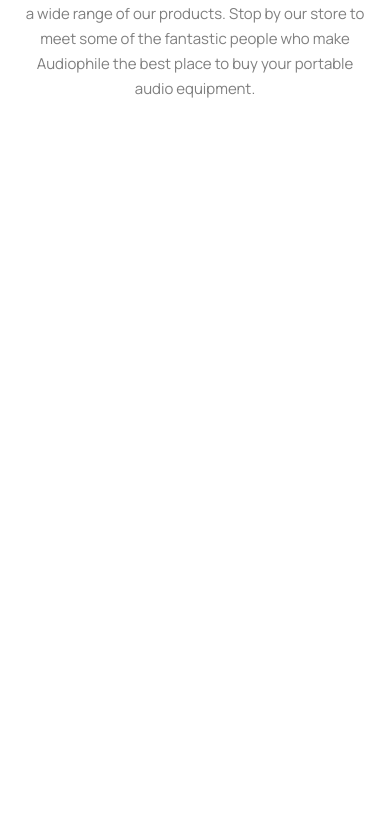
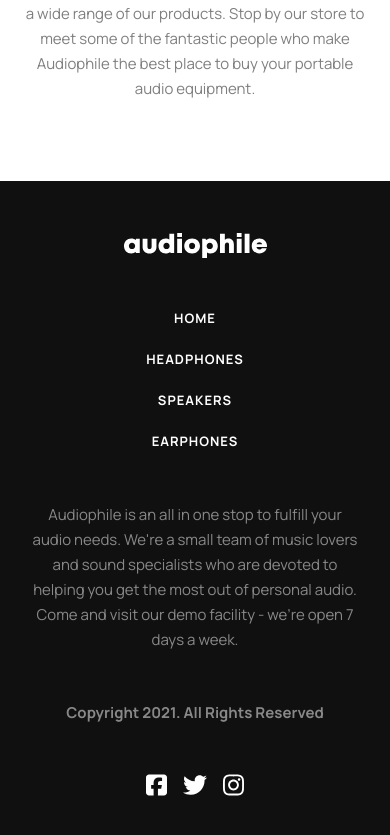
Before and after one commit to mjclaypool/Audiophile-Website, a React (Vite) app: page /speakers in a window 390 px wide. Shown: the part 2471-3306 px from the top of the page. Before the commit the page ends 2652 px from the top, so only its background shows below. Built offline with nearby package versions, Linux system fonts and the light colour scheme.

Commit message:
Complete responsive Footer component

```diff
--- a/package.json
+++ b/package.json
@@ -10,6 +10,11 @@
     "preview": "vite preview"
   },
   "dependencies": {
+    "@fortawesome/fontawesome-svg-core": "^6.6.0",
+    "@fortawesome/free-brands-svg-icons": "^6.6.0",
+    "@fortawesome/free-regular-svg-icons": "^6.6.0",
+    "@fortawesome/free-solid-svg-icons": "^6.6.0",
+    "@fortawesome/react-fontawesome": "^0.2.2",
     "react": "^18.3.1",
     "react-dom": "^18.3.1"
   },
--- a/src/App.tsx
+++ b/src/App.tsx
@@ -2,6 +2,7 @@ import Header from './components/Header';
 import Hero from './components/Hero';
 import Featured from './components/Featured';
 import About from './components/About';
+import Footer from './components/Footer';
 
 import './index.css'
 
@@ -12,6 +13,7 @@ function App() {
       <Hero />
       <Featured />
       <About />
+      <Footer />
     </>
   )
 }
--- a/src/components/Footer.tsx
+++ b/src/components/Footer.tsx
@@ -1,5 +1,49 @@
+import { FontAwesomeIcon } from '@fortawesome/react-fontawesome';
+import { faFacebookSquare } from '@fortawesome/free-brands-svg-icons';
+import { faTwitter } from '@fortawesome/free-brands-svg-icons';
+import { faInstagram } from '@fortawesome/free-brands-svg-icons';
+
+import logo from '../assets/shared/desktop/logo.svg';
+
 export default function Footer() {
   return (
-    <footer></footer>
+    <footer className="flex flex-col gap-12 md:gap-8 xl:gap-9 items-center md:items-start text-center md:text-start font-manrope text-n-white bg-n-grey-v-dark pt-[52px] md:pt-[60px] xl:pt-[75px] pb-[38px] md:pb-[46px] px-7 md:px-[39px] xl:px-[165px]">
+      <div className="flex flex-col xl:flex-row xl:justify-between items-center md:items-start w-full gap-12 md:gap-8">
+        <div>
+          <img src={logo} alt="Audiophile logo" />
+        </div>
+        <div className="flex flex-col md:flex-row gap-4 md:gap-[34px]">
+          <button type="button" className="text-sub-title hover:text-p-orange-dark">HOME</button>
+          <button type="button" className="text-sub-title hover:text-p-orange-dark">HEADPHONES</button>
+          <button type="button" className="text-sub-title hover:text-p-orange-dark">SPEAKERS</button>
+          <button type="button" className="text-sub-title hover:text-p-orange-dark">EARPHONES</button>
+        </div>
+      </div>
+      <div className="md:mb-12 xl:mb-5 xl:w-1/2 xl:pr-6">
+        <p className="text-body opacity-50">Audiophile is an all in one stop to fulfill your audio needs. We're a small team of music lovers and sound specialists who are devoted to helping you get the most out of personal audio. Come and visit our demo facility - we’re open 7 days a week.</p>
+      </div>
+      <div className="xl:relative flex flex-col md:flex-row gap-12 items-center w-full md:justify-between">
+        <div>
+          <p className="text-body font-bold opacity-50">Copyright 2021. All Rights Reserved</p>
+        </div>
+        <div className="xl:absolute xl:right-0 xl:-top-[86px] flex gap-4">
+          <FontAwesomeIcon
+            icon={faFacebookSquare}
+            aria-label="Font Awesome Facebook Icon"
+            className="text-n-white hover:text-p-orange-dark h-6 cursor-pointer"
+          />
+          <FontAwesomeIcon
+            icon={faTwitter}
+            aria-label="Font Awesome Twitter Icon"
+            className="text-n-white hover:text-p-orange-dark h-6 cursor-pointer"
+          />
+          <FontAwesomeIcon
+            icon={faInstagram}
+            aria-label="Font Awesome Instagram Icon"
+            className="text-n-white hover:text-p-orange-dark h-6 cursor-pointer"
+          />
+        </div>
+      </div>
+    </footer>
   )
 }
```
Also changed, not shown: 1 other file (tests, documents, lock files or other folders).
